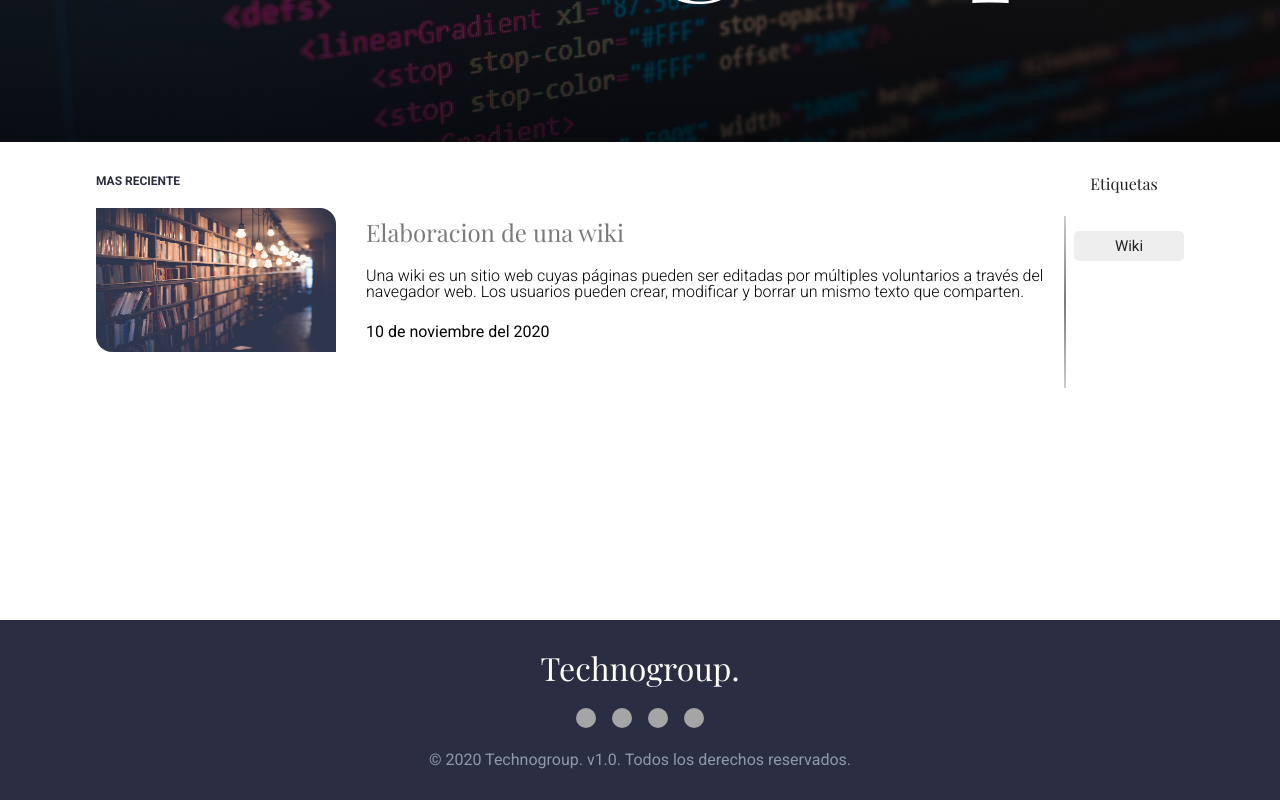
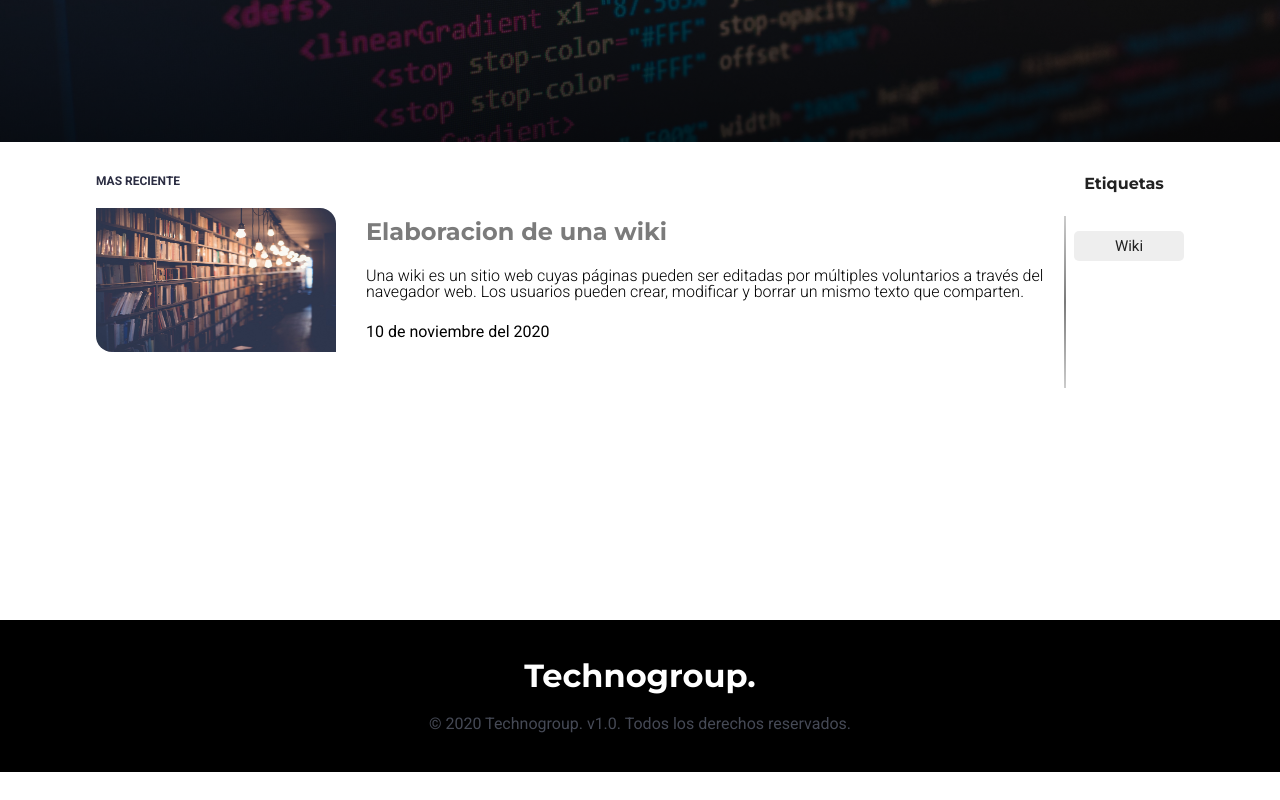
Before and after one commit to 7heGuardian/TechGroup, a Next.js app: page / in a window 1280 px wide. Shown: the part 338-1138 px from the top of the page. After the commit the page ends 1110 px from the top, so only its background shows below. Built offline with nearby package versions, Linux system fonts and the light colour scheme.

Commit message:
Replacing fonts: Playfair Display > Montserrat

```diff
--- a/components/Footer/index.js
+++ b/components/Footer/index.js
@@ -4,15 +4,9 @@ export default function Footer() {
   return (
     <FooterStyled>
       <BrandStyled>
-        <h1 style={{ fontSize: '32px', color: 'white' }}>Technogroup.</h1>
-        <div style={{ display: 'flex', flexWrap: 'wrap', marginTop: '24px' }}>
-          <BrandItemStyled />
-          <BrandItemStyled />
-          <BrandItemStyled />
-          <BrandItemStyled />
-        </div>
-        <p style={{ marginTop: '24px', textAlign: 'center' }}>© 2020 Technogroup. v1.0. Todos los derechos reservados.</p>
+        <h1>Technogroup.</h1>
       </BrandStyled>
+      <p>© 2020 Technogroup. v1.0. Todos los derechos reservados.</p>
     </FooterStyled>
   )
 }
--- a/components/Footer/styled.js
+++ b/components/Footer/styled.js
@@ -2,26 +2,31 @@ import styled from '@emotion/styled'
 
 export const FooterStyled = styled.footer`
   width: 100%;
-  height: 180px;
-  background-color: #2B2D42;
+  padding: 40px 0px;
+  background-color: #000000;
   margin-top: 48px;
-  color: #8D99AE;
-  font-size: 16px;
+  color: #454955;
+  display: flex;
+  flex-direction: column;
+  justify-content: center;
+  align-items: center;
+
+  & p {
+    font-size: 16px;
+    margin-top: 24px;
+  }
+
 `
 
 export const BrandStyled = styled.section`
-  display: flex;
-  width: 100%;
-  height: 100%;
-  flex-direction: column;
-  justify-content: center;
-  align-items: center;
+  font-size: 32px;
+  color: #FFFFFF;
 `
 
 export const BrandItemStyled = styled.i`
   height: 20px;
   width: 20px;
-  background-color: #a5a5a5;
+  background-color: #E5E5E5;
   border-radius: 50%;
   margin: 0 8px;
 `
--- a/components/ListArticlesHome/index.js
+++ b/components/ListArticlesHome/index.js
@@ -18,7 +18,7 @@ export default function ListArticlesHome() {
             </ArticleThumbnail>
 
             <div style={{ width: '100%', height: 'min-content', margin: 'auto' }}>
-              <h2 style={{ fontFamily: 'Playfair Display', fontSize: '24px', marginBottom: '24px'}}>
+              <h2 style={{ fontFamily: 'Montserrat', fontSize: '24px', marginBottom: '24px'}}>
                 <Link href='/post/elaboracion-de-una-wiki'>
                   <a>Elaboracion de una wiki</a>
                 </Link>
--- a/layouts/App/styled.js
+++ b/layouts/App/styled.js
@@ -41,7 +41,8 @@ export default function AppLayoutStyled({ children }) {
         }
 
         h1, h2, h3, h4, h5, h6 {
-            font-family: 'Playfair Display', serif;
+            font-family: 'Montserrat', sans-serif;
+            font-weight: bold;
         }
 
         ol, ul {
--- a/layouts/PostPageLayout/styled.js
+++ b/layouts/PostPageLayout/styled.js
@@ -28,7 +28,6 @@ export const PostPageDescription = styled.section`
   }
 
   & h3 {
-    font-family: 'Roboto', sans-serif;
     font-size: 20px;
   }
 
--- a/pages/_app.js
+++ b/pages/_app.js
@@ -15,9 +15,7 @@ function App({ Component, pageProps }) {
         <meta name="robots" content="follow" />
         <link rel="shortcut icon" href="/favicon.ico" />
         <link rel="preconnect" href="https://fonts.gstatic.com" />
-        <link href="https://fonts.googleapis.com/css2?family=Poppins:wght@400;600;900&display=swap" rel="stylesheet" />
-        <link rel="preconnect" href="https://fonts.gstatic.com" />
-        <link href="https://fonts.googleapis.com/css2?family=Playfair+Display&display=swap" rel="stylesheet" />
+        <link href="https://fonts.googleapis.com/css2?family=Montserrat:wght@300;700&display=swap" rel="stylesheet" />
         <link rel="preconnect" href="https://fonts.gstatic.com" />
         <link href="https://fonts.googleapis.com/css2?family=Roboto:ital,wght@0,300;0,400;0,700;0,900;1,300;1,400;1,700;1,900&display=swap" rel="stylesheet" />
       </Head>
```
Also changed, not shown: package.json (line endings or trailing spaces), 1 other file (tests, documents, lock files or other folders).
